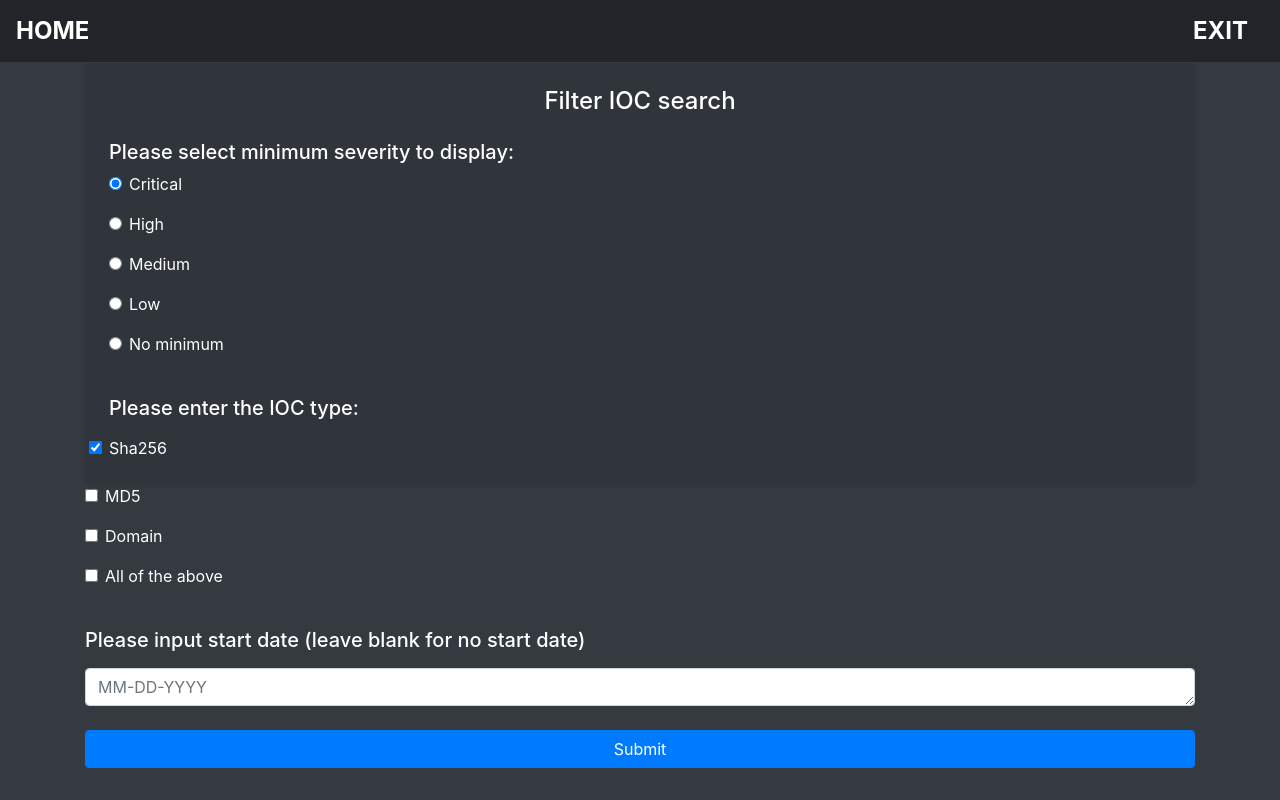
After one commit to zayeemZaki/FullStackCrowdStrikeAutomation, a Flask app: page /search-IOCs in a window 1280 px wide. The commit adds this page. Run offline with Flask 3, Linux system fonts and the light colour scheme; the visitor is signed in with stand-in values (Sample User, id 1); some libraries are stand-ins or nearby versions.

Commit message:
added searchIOCS

```diff
--- a/main.py
+++ b/main.py
@@ -4,4 +4,4 @@ app = create_app()
 
 if __name__ == '__main__':
     # app.run(debug=True)
-    app.run(host='10.2.129.17', port=8000, debug=True)
+    app.run(host='192.168.12.91', port=8000, debug=True)
--- a/website/__init__.py
+++ b/website/__init__.py
@@ -32,12 +32,14 @@ def create_app():
     from .stale import stale
     from .containment import containment
     from .adminRights import adminRights
+    from .searchIOCs import searchIOCs
 
     app.register_blueprint(views, url_prefix='/')
     app.register_blueprint(auth, url_prefix='/')
     app.register_blueprint(stale, url_prefix='/')
     app.register_blueprint(containment, url_prefix='/')
     app.register_blueprint(adminRights, url_prefix='/')
+    app.register_blueprint(searchIOCs, url_prefix='/')
 
     login_manager = LoginManager()
     login_manager.login_view = 'auth.authenticate'
--- /dev/null
+++ b/website/searchIOCs.py
@@ -0,0 +1,199 @@
+import requests
+from flask import Blueprint, render_template, request, flash, redirect, url_for, session
+from flask_login import login_required, current_user
+import pandas as pd
+
+searchIOCs = Blueprint('searchIOCs', __name__)
+IOC_QUERY_URL = "https://api.crowdstrike.com/iocs/queries/indicators/v1"
+IOC_DETAIL_URL = "https://api.crowdstrike.com/iocs/entities/indicators/v1"
+
+@searchIOCs.route('/search-IOCs', methods=['GET', 'POST'])
+@login_required
+def search_IOCs_view():
+    return render_template("searchIOCs/ioc_filter_page.html", user=current_user)
+
+@searchIOCs.route('/process-ioc-search', methods=['POST'])
+@login_required
+def process_ioc_search():
+    token = session.get('token')  # Get the token from the session
+
+    severity = request.form.get('severity')
+    ioc_types = request.form.getlist('ioc_type')
+    start_date = request.form.get('date')
+
+    session['severity'] = severity
+    session['ioc_types'] = ioc_types
+    session['start_date'] = start_date
+
+    severity_map = {
+        "low": 1,
+        "medium": 2,
+        "high": 3,
+        "critical": 4
+    }
+    min_severity_value = severity_map.get(severity, 0)
+
+    try:
+        ioc_ids = query_ioc_ids(token)
+        if not ioc_ids:
+            flash("No IOCs detected.", "info")
+            return redirect(url_for('searchIOCs.search_IOCs_view'))
+
+        # Filter IOCs based on form criteria
+        filtered_iocs = []
+        for ioc_id in ioc_ids:
+            ioc_details = get_ioc_details_single(token, ioc_id)
+            for ioc in ioc_details:
+                ioc_severity_value = severity_map.get(ioc.get('severity', 'unknown').lower(), 0)
+                if min_severity_value and ioc_severity_value < min_severity_value:
+                    continue
+                if ioc_types and ioc.get('type', 'unknown').lower() not in ioc_types:
+                    continue
+                if start_date and not filter_ioc_by_date(ioc, start_date):
+                    continue
+                filtered_iocs.append(ioc)
+
+        # Convert filtered IOCs into DataFrame and then to HTML table
+        if filtered_iocs:
+            data = {
+                'IOC ID': [ioc.get('id', 'N/A') for ioc in filtered_iocs],
+                'Type': [ioc.get('type', 'N/A') for ioc in filtered_iocs],
+                'Severity': [ioc.get('severity', 'N/A') for ioc in filtered_iocs],
+                'Value': [ioc.get('value', 'N/A') for ioc in filtered_iocs],
+                'Description': [ioc.get('description', 'N/A') for ioc in filtered_iocs]
+            }
+            df = pd.DataFrame(data)
+            df_html = df.to_html(classes='table table-striped')
+
+            # Passing the table to the template
+            return render_template("searchIOCs/ioc_results.html", tables=[df_html], titles=df.columns.values, user=current_user)
+        else:
+            flash("No IOCs matched the criteria.", "info")
+            return redirect(url_for('searchIOCs.search_IOCs_view'))
+    except Exception as e:
+        flash(f"Error processing IOC search: {str(e)}", "danger")
+        return redirect(url_for('searchIOCs.search_IOCs_view'))
+
+@searchIOCs.route('/details-ioc-search', methods=['POST'])
+def get_ioc_details_by_id():
+    while True:
+        ioc_id = request.form.get('ioc-id')
+        token = session.get('token')
+
+        try:
+            ioc_details = get_ioc_details_single(token, ioc_id)
+            if not ioc_details:
+                flash("No details found for the provided IOC ID.", "danger")
+                continue
+
+            ioc = ioc_details[0]
+
+            details = []
+            details.append(f"Type: {ioc['type']}")
+            details.append(f"Value: {ioc['value']}")
+            details.append(f"Severity: {ioc.get('severity', 'N/A')}")
+            details.append(f"Description: {ioc.get('description', 'N/A')}")
+            details.append(f"Created On: {ioc.get('created_on', 'N/A')}")
+            details.append(f"Created By: {ioc.get('created_by', 'N/A')}")
+            details.append(f"Modified On: {ioc.get('modified_on', 'N/A')}")
+            details.append(f"Modified By: {ioc.get('modified_by', 'N/A')}")
+            details.append(f"Deleted: {ioc['deleted']}")
+            details.append("-" * 50)
+
+            return render_template("searchIOCs/ioc_results.html", user=current_user, details=details)
+
+
+        except Exception as e:
+            print(f"Error fetching IOC details: {e}")
+
+
+
+
+
+
+
+
+
+
+
+
+
+
+
+
+
+
+
+
+
+
+
+
+
+
+
+
+
+
+
+
+
+
+
+
+
+
+
+
+
+
+
+
+
+
+
+
+#helper funcs
+def query_ioc_ids(token):
+    headers = {
+        'Authorization': f'Bearer {token}',
+        'Content-Type': 'application/json'
+    }
+
+    ioc_ids = []
+    next_cursor = None
+    while True:
+        params = {}
+        if next_cursor:
+            params['cursor'] = next_cursor
+
+        response = requests.get(IOC_QUERY_URL, headers=headers, params=params)
+        if response.status_code == 200:
+            json_response = response.json()
+            ioc_ids.extend(json_response.get('resources', []))
+            next_cursor = json_response.get('meta', {}).get('pagination', {}).get('next_cursor')
+
+            if not next_cursor:
+                break
+        else:
+            raise Exception(f"Failed to query IOCs: {response.text}")
+
+    return ioc_ids
+
+def get_ioc_details_single(token, ioc_id):
+    headers = {
+        'Authorization': f'Bearer {token}',
+        'Content-Type': 'application/json'
+    }
+    params = {'ids': ioc_id}
+    response = requests.get(IOC_DETAIL_URL, headers=headers, params=params)
+    if response.status_code == 200:
+        return response.json().get('resources', [])
+    else:
+        raise Exception(f"Failed to get IOC details for {ioc_id}: {response.text}")
+
+def filter_ioc_by_date(ioc, start_date):
+    created_date = ioc.get('created_timestamp')
+    if created_date and start_date:
+        return created_date >= start_date
+    return True
--- a/website/templates/falcon_containment/contain_group.html
+++ b/website/templates/falcon_containment/contain_group.html
@@ -23,15 +23,10 @@
                         </div>
                     {% endfor %}
                 </div>
-
-
             </div>
         </div>
     </div>
 {% endif %}
-
-
-
 
 <br></br>
 
--- a/website/templates/home.html
+++ b/website/templates/home.html
@@ -16,6 +16,9 @@
                 <form action="{{ url_for('adminRights.admin_rights_view') }}" method="post" class="mb-3">
                     <button type="submit" class="btn btn-secondary btn-block btn-lg">Admin Rights</button>
                 </form>
+                <form action="{{ url_for('searchIOCs.search_IOCs_view') }}" method="post" class="mb-3">
+                    <button type="submit" class="btn btn-secondary btn-block btn-lg">Search IOCs</button>
+                </form>
             </div>
         </div>
     </div>
--- /dev/null
+++ b/website/templates/searchIOCs/ioc_filter_page.html
@@ -0,0 +1,67 @@
+{% extends "base.html" %}
+{% block title %}Search IOCs{% endblock %}
+
+{% block content %}
+<div class="card p-4 shadow-sm" style="background-color: #2f353b; border: none;">
+    <h4 class="text-center mb-4" style="color: #ffffff;">Filter IOC search</h4>
+    <form action="{{ url_for('searchIOCs.process_ioc_search') }}" method="POST"> <!--  change url -->
+        <h5>Please select minimum severity to display:</h5>
+        <div class="form-check mb-3">
+            <input class="form-check-input" type="radio" id="critical" name="severity" value="critical" checked="checked">
+            <label class="form-check-label" for="critical">Critical</label>
+        </div>
+        <div class="form-check mb-3">
+            <input class="form-check-input" type="radio" id="high" name="severity" value="high">
+            <label class="form-check-label" for="high">High</label>
+        </div>
+        <div class="form-check mb-3">
+            <input class="form-check-input" type="radio" id="medium" name="severity" value="medium">
+            <label class="form-check-label" for="medium">Medium</label>
+        </div>
+        <div class="form-check mb-3">
+            <input class="form-check-input" type="radio" id="low" name="severity" value="low">
+            <label class="form-check-label" for="low">Low</label>
+        </div>
+        <div class="form-check mb-3">
+            <input class="form-check-input" type="radio" id="no_minimum" name="severity" value="no_minimum">
+            <label class="form-check-label" for="no_minimum">No minimum</label>
+        </div>
+
+        </br>
+
+        <h5>Please enter the IOC type:</h5>
+        <div class="form-check mb-3"></div>
+            <input class="form-check-input" type="checkbox" id="sha256" name="ioc_type" value="sha256" checked="sha256">
+            <label class="form-check-label" for="sha256">Sha256</label>
+        </div>
+        <div class="form-check mb-3">
+            <input class="form-check-input" type="checkbox" id="md5" name="ioc_type" value="md5" >
+            <label class="form-check-label" for="md5">MD5</label>
+        </div>
+        <div class="form-check mb-3">
+            <input class="form-check-input" type="checkbox" id="domain" name="ioc_type" value="domain">
+            <label class="form-check-label" for="domain">Domain</label>
+        </div>
+        <div class="form-check mb-3">
+            <input class="form-check-input" type="checkbox" id="all_of_the_above" name="ioc_type" value="all_of_the_above">
+            <label class="form-check-label" for="all_of_the_above">All of the above</label>
+        </div>
+
+        </br>
+
+        <h5>Please input start date (leave blank for no start date)</h5>
+        <textarea
+            class="form-control mt-3"
+            id="date"
+            name="date"
+            placeholder="MM-DD-YYYY"
+            rows="1"
+        ></textarea>
+
+        </br>
+
+
+        <button type="submit" class="btn btn-primary btn-block">Submit</button>
+    </form>
+</div>
+{% endblock %}
```
Also changed, not shown: website/adminRights.py (+5 -4 lines), website/templates/adminRights/adminRights.html (+3 -4 lines), website/templates/searchIOCs/ioc_results.html (added, +81 -0 lines).
